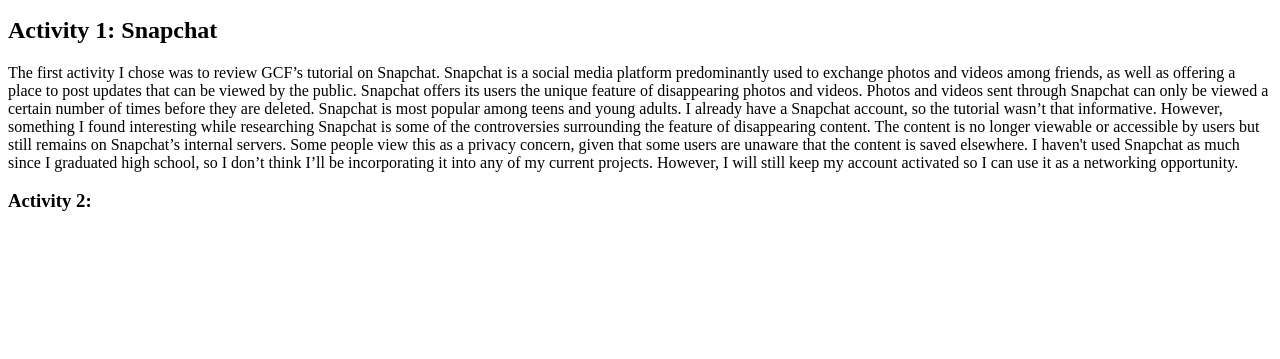
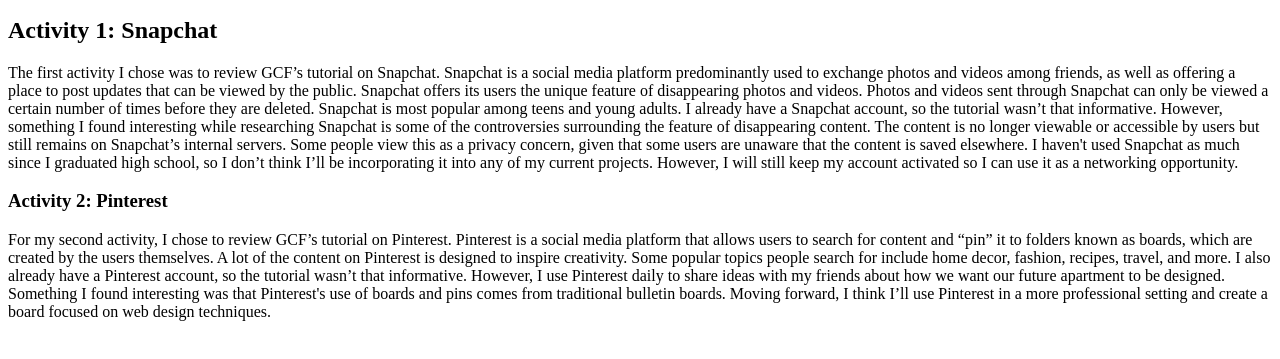
Before and after one commit to steviek114/steviek114.github.io, a plain HTML site: page web110/assignment5a.html in a window 1280 px wide. Shown: the part 137-496 px from the top of the page. Drawn offline with Linux system fonts and the light colour scheme.

Commit message:
activity 2

```diff
--- a/web110/assignment5a.html
+++ b/web110/assignment5a.html
@@ -11,7 +11,7 @@
 <p>The first activity I chose was to review GCF’s tutorial on Snapchat. Snapchat is a social media platform predominantly used to exchange photos and videos among friends, as well as offering a place to post updates that can be viewed by the public. Snapchat offers its users the unique feature of disappearing photos and videos. Photos and videos sent through Snapchat can only be viewed a certain number of times before they are deleted. Snapchat is most popular among teens and young adults.
   I already have a Snapchat account, so the tutorial wasn’t that informative. However, something I found interesting while researching Snapchat is some of the controversies surrounding the feature of disappearing content. The content is no longer viewable or accessible by users but still remains on Snapchat’s internal servers. Some people view this as a privacy concern, given that some users are unaware that the content is saved elsewhere.
   I haven't used Snapchat as much since I graduated high school, so I don’t think I’ll be incorporating it into any of my current projects. However, I will still keep my account activated so I can use it as a networking opportunity.</p>
-<h3>Activity 2: </h3>
-<p></p>
+<h3>Activity 2: Pinterest</h3>
+<p>For my second activity, I chose to review GCF’s tutorial on Pinterest. Pinterest is a social media platform that allows users to search for content and “pin” it to folders known as boards, which are created by the users themselves. A lot of the content on Pinterest is designed to inspire creativity. Some popular topics people search for include home decor, fashion, recipes, travel, and more. I also already have a Pinterest account, so the tutorial wasn’t that informative. However, I use Pinterest daily to share ideas with my friends about how we want our future apartment to be designed. Something I found interesting was that Pinterest's use of boards and pins comes from traditional bulletin boards. Moving forward, I think I’ll use Pinterest in a more professional setting and create a board focused on web design techniques.</p>
   </body>
 </html>
```
